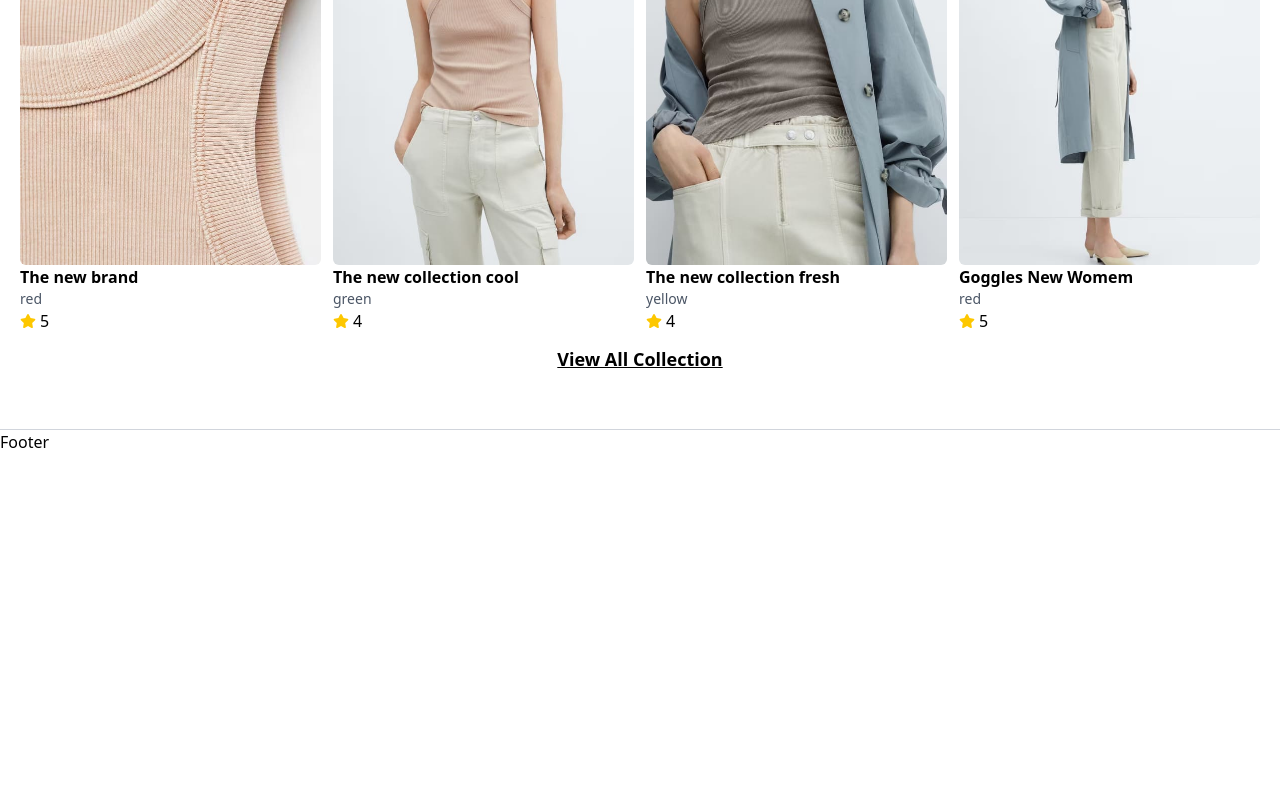
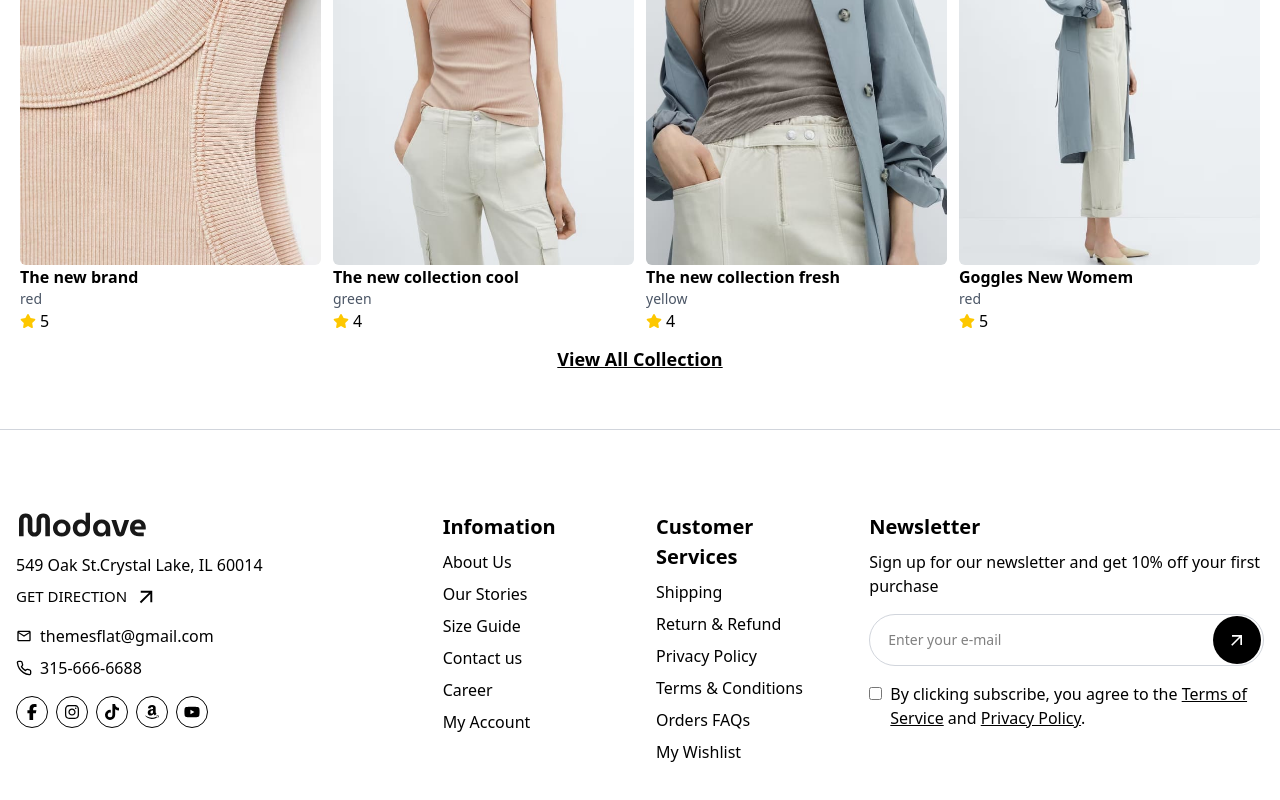
Before and after one commit to phuclonghuudong/LuanVanTotNghiepUIT, a React (Vite) app in the folder shop/: page / in a window 1280 px wide. Shown: the part 1913-2713 px from the top of the page. Before the commit the page ends 2367 px from the top, so only its background shows below. Built offline with nearby package versions, Linux system fonts and the light colour scheme.

Commit message:
footer component

```diff
--- a/shop/src/v1/screens/layouts/Footer.jsx
+++ b/shop/src/v1/screens/layouts/Footer.jsx
@@ -1,10 +1,149 @@
 import React from 'react'
+import logo from '../../assets/logo/logo.svg';
+import { MdArrowOutward, MdOutlineMail } from "react-icons/md";
+import { FiPhone } from "react-icons/fi";
+import { Link } from 'react-router';
+import { FaAmazon, FaFacebookF, FaInstagram, FaTiktok, FaYoutube } from 'react-icons/fa6';
 
 const Footer = () => {
   return (
     <div className='border-t border-t-gray-300'>
-        <div className=''>
-            Footer
+        <div className='w-full max-w-7xl mx-auto my-[82px]'>
+          <div className='footer-body'>
+            <div className="container mx-auto px-4">
+              <div className="flex flex-wrap -mx-4">
+                {/*  Cột 1  */}
+                <div className="w-full lg:w-1/3 px-4 mb-8 lg:mb-0">
+                  <div className="footer-infor">
+                    <div className="footer-logo mb-4">
+                      <a href="#">
+                        <img src={logo} alt="" className='object-contain'/>
+                      </a>
+                    </div>
+                    <div className="footer-address mb-4">
+                      <p>549 Oak St.Crystal Lake, IL 60014</p>
+
+                        <Link className="flex gap-2 mt-2 items-center text-[15px]">GET DIRECTION <MdArrowOutward size={"23px"}/></Link>
+                    </div>
+                    <ul className="footer-info space-y-2">
+                      <li className="flex items-center gap-2">
+                        <MdOutlineMail />
+                        <p>themesflat@gmail.com</p>
+                      </li>
+                      <li className="flex items-center gap-2">
+                        <FiPhone />
+                        <p>315-666-6688</p>
+                      </li>
+                    </ul>
+                    <div className="tf-social-icon flex flex-wrap gap-2 mt-4">
+
+                      <Link className='w-8  h-8 border  rounded-full flex items-center justify-center hover:text-white hover:bg-[#1877F2] transition-colors duration-300'>
+                        <FaFacebookF/>
+                      </Link>
+                      <Link className='w-8  h-8 border  rounded-full flex items-center justify-center hover:text-white transition-colors duration-300 hover:bg-gradient-to-tr hover:from-yellow-400 hover:via-pink-500 hover:to-purple-600'>
+                          <FaInstagram />
+                      </Link>
+                      <Link className='w-8  h-8 border  rounded-full flex items-center justify-center hover:text-white transition-all duration-300 hover:bg-gradient-to-tr hover:from-[#25F4EE] hover:via-black hover:to-[#FE2C55] hover:shadow-lg hover:scale-110'>
+                          <FaTiktok />
+                        </Link>
+                      <Link className='w-8  h-8 border  rounded-full flex items-center justify-center hover:text-white transition-colors duration-300 hover:bg-[#FF9900]'>
+                          <FaAmazon />
+                        </Link>
+                      <Link className='w-8  h-8 border  rounded-full flex items-center justify-center hover:text-white hover:bg-[#FF0000] transition-colors duration-300'>
+                          <FaYoutube />
+                        </Link>
+                    </div>
+                  </div>
+                </div>
+
+                {/* Cột 2  */}
+                <div className="w-full lg:w-1/3 px-4 mb-8 lg:mb-0">
+                  <div className="footer-menu grid grid-cols-1 gap-8 sm:grid-cols-2">
+                    <div className="footer-col-block">
+                      <div className="text-[20px] font-bold mb-2">
+                        Infomation
+                      </div>
+                      <div className="tf-collapse-content">
+                        <div className="footer-menu-list space-y-2">
+                          <Link to="about-us.html" className="footer-menu_item text-caption-1 block">About Us</Link>
+                          <Link to="#" className="footer-menu_item text-caption-1 block">Our Stories</Link>
+                          <Link to="#" className="footer-menu_item text-caption-1 block">Size Guide</Link>
+                          <Link to="contact.html" className="footer-menu_item text-caption-1 block">Contact us</Link>
+                          <Link to="#" className="footer-menu_item text-caption-1 block">Career</Link>
+                          <Link to="my-account.html" className="footer-menu_item text-caption-1 block">My Account</Link>
+                        </div>
+                      </div>
+                    </div>
+                    <div className="footer-col-block">
+                      <div className="text-[20px] font-bold mb-2">
+                        Customer Services
+                      </div>
+                      <div className="tf-collapse-content">
+                        <div className="footer-menu-list space-y-2">
+                          <Link to="#" className="footer-menu_item text-caption-1 block">Shipping</Link>
+                          <Link to="#" className="footer-menu_item text-caption-1 block">Return & Refund</Link>
+                          <Link to="#" className="footer-menu_item text-caption-1 block">Privacy Policy</Link>
+                          <Link to="term-of-use.html" className="footer-menu_item text-caption-1 block">Terms & Conditions</Link>
+                          <Link to="FAQs.html" className="footer-menu_item text-caption-1 block">Orders FAQs</Link>
+                          <Link to="wish-list.html" className="footer-menu_item text-caption-1 block">My Wishlist</Link>
+                        </div>
+                      </div>
+                    </div>
+                  </div>
+                </div>
+
+                {/* Cột 3  */}
+                <div className="w-full lg:w-1/3 px-4">
+                  <div className="footer-col-block">
+                    <div className="text-[20px] font-bold mb-2">
+                      Newsletter
+                    </div>
+                    <div className="tf-collapse-content">
+                      <div className="footer-newsletter">
+                        <p className="text-caption-1 mb-4">Sign up for our newsletter and get 10% off your first purchase</p>
+                        <form
+                          className="form-newsletter subscribe-form w-full max-w-md"
+                          action="#"
+                          method="post"
+                          acceptCharset="utf-8"
+                          data-mailchimp="true"
+                        >
+                          <div className="flex h-13 rounded-full border border-gray-300 overflow-hidden justify-between items-center p-[2px]">
+                            <input
+                              type="email"
+                              name="email-form"
+                              className="px-4 outline-none text-sm"
+                              placeholder="Enter your e-mail"
+                              aria-required="true"
+                            />
+                            <button
+                              type="submit"
+                              className=" w-12 h-12 flex items-center justify-center rounded-full bg-black text-white transition-all duration-300 hover:bg-white hover:text-black hover:border"
+                            >
+                              <MdArrowOutward size={20}/>
+                            </button>
+                          </div>
+                        </form>
+                        <div className="tf-cart-checkbox mt-4 flex items-start gap-2">
+                          <div className="tf-checkbox-wrapp">
+                            <input type="checkbox" id="footer-Form_agree" name="agree_checkbox"/>
+                            <div><i className="icon-check"></i></div>
+                          </div>
+                          <label className="text-caption-1" htmlFor="footer-Form_agree">
+                            By clicking subscribe, you agree to the <a className="fw-6 link underline" href="term-of-use.html">Terms of Service</a> and <a className="fw-6 link underline" href="#">Privacy Policy</a>.
+                          </label>
+                        </div>
+                      </div>
+                    </div>
+                  </div>
+                </div>
+
+              </div>
+            </div>
+          </div>
+          <div className="footer-bottom">
+
+          </div>
 
         </div>
 
```
